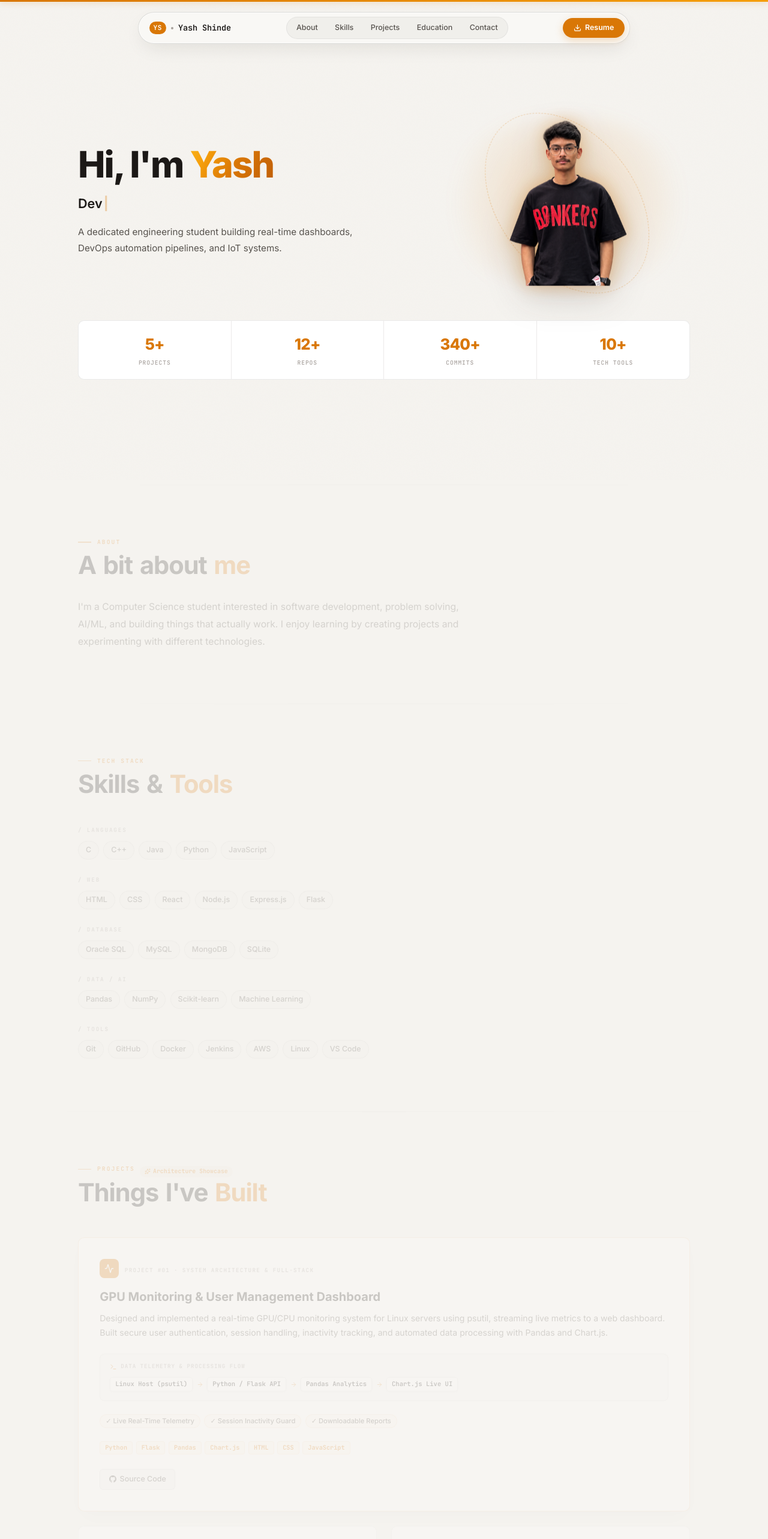
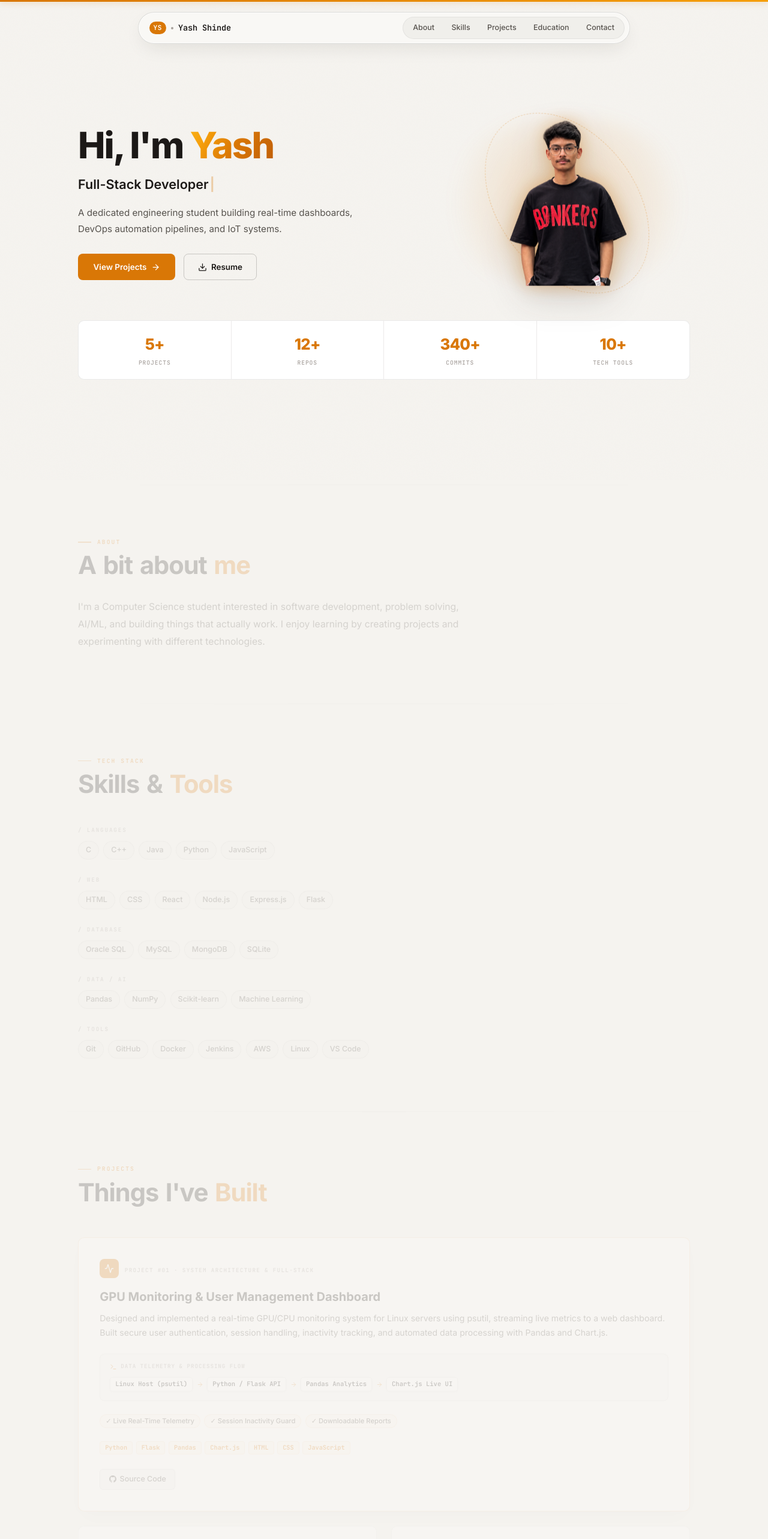
Before and after one commit to Yash-Shinde12/Portfolio, a React (Vite) app: page / in a window 1280 px wide. Shown: the top 2566 px of the page at 60% size. Built offline with nearby package versions, Linux system fonts and the light colour scheme.

Commit message:
Simplify footer to clean, minimal layout without redundant social icons

```diff
--- a/src/components/Footer.tsx
+++ b/src/components/Footer.tsx
@@ -1,11 +1,10 @@
-import { ArrowUp, Mail } from "lucide-react";
+import { ArrowUp } from "lucide-react";
 import { CONFIG } from "../config";
-import { GithubIcon, LinkedinIcon } from "./GithubIcon";
 
 export default function Footer() {
   const scrollToTop = () => {
     if ((window as any).lenisInstance) {
-      (window as any).lenisInstance.scrollTo(0, { duration: 1.6 });
+      (window as any).lenisInstance.scrollTo(0, { duration: 1.4 });
     } else {
       window.scrollTo({ top: 0, behavior: "smooth" });
     }
@@ -13,47 +12,15 @@ export default function Footer() {
 
   return (
     <footer>
-      {/* Accent gradient line */}
-      <div className="footer-accent-line" />
+      <div className="divider" style={{ marginBottom: "1.75rem" }} />
+      <div className="footer-content">
+        <span className="mono" style={{ fontSize: "0.72rem", color: "var(--text-2)" }}>
+          © {new Date().getFullYear()} <strong style={{ color: "var(--text-1)" }}>{CONFIG.name}</strong>
+        </span>
 
-      <div className="footer-content">
-        {/* Left: Name & tagline */}
-        <div className="footer-left">
-          <span className="footer-name">
-            © {new Date().getFullYear()} {CONFIG.name}
-          </span>
-          <span className="footer-tagline">
+        <span className="mono" style={{ fontSize: "0.62rem", color: "var(--text-3)", letterSpacing: "0.08em" }}>
           Designed & Built with care ✦
         </span>
-        </div>
-
-        {/* Right: Social icons + Back to top */}
-        <div className="footer-right">
-          <a
-            href={CONFIG.github}
-            target="_blank"
-            rel="noopener noreferrer"
-            className="footer-social-link"
-            aria-label="GitHub"
-          >
-            <GithubIcon size={16} />
-          </a>
-          <a
-            href={CONFIG.linkedin}
-            target="_blank"
-            rel="noopener noreferrer"
-            className="footer-social-link"
-            aria-label="LinkedIn"
-          >
-            <LinkedinIcon size={16} />
-          </a>
-          <a
-            href={`mailto:${CONFIG.email}`}
-            className="footer-social-link"
-            aria-label="Email"
-          >
-            <Mail size={16} />
-          </a>
 
         <button
           onClick={scrollToTop}
@@ -63,7 +30,6 @@ export default function Footer() {
           <ArrowUp size={12} /> Top
         </button>
       </div>
-      </div>
     </footer>
   );
 }
--- a/src/components/Hero.tsx
+++ b/src/components/Hero.tsx
@@ -1,12 +1,13 @@
 import { useState, useEffect, useRef } from "react";
 import { motion, useInView, useScroll, useTransform } from "framer-motion";
+import { ArrowRight, Download } from "lucide-react";
 import { CONFIG } from "../config";
 
 const TYPING_ROLES = [
-  "Computer Science Student & Developer",
-  "DevOps Engineer",
+  "Computer Science Student",
+  "Full-Stack Developer",
+  "Cloud & DevOps Enthusiast",
   "Cloud Computing Explorer",
-  "Full-Stack Web Developer",
 ];
 
 // Smooth Animated Count-Up Stat Component
@@ -23,10 +24,10 @@ function CountUpStat({ value }: { value: string }) {
     if (!isInView || targetNumber === 0) return;
 
     let start = 0;
-    const duration = 1600; // 1.6s smooth duration
-    const steps = 60;
-    const increment = targetNumber / steps;
-    const stepTime = duration / steps;
+    const duration = 1600; // ms
+    const stepTime = 25;
+    const totalSteps = duration / stepTime;
+    const increment = targetNumber / totalSteps;
 
     const timer = setInterval(() => {
       start += increment;
@@ -43,8 +44,8 @@ function CountUpStat({ value }: { value: string }) {
 
   return (
     <span ref={ref}>
-      {targetNumber > 0 ? count : value}
-      {targetNumber > 0 ? suffix : ""}
+      {count}
+      {suffix}
     </span>
   );
 }
@@ -90,6 +91,20 @@ export default function Hero() {
 
     return () => clearTimeout(timer);
   }, [displayedText, isDeleting, roleIndex]);
+
+  const handleScrollToProjects = (e: React.MouseEvent<HTMLAnchorElement>) => {
+    e.preventDefault();
+    const targetEl = document.getElementById("projects");
+    if (targetEl) {
+      const lenisInstance = (window as any).lenisInstance;
+      if (lenisInstance && typeof lenisInstance.scrollTo === "function") {
+        lenisInstance.scrollTo(targetEl, { offset: -90, duration: 1.2 });
+      } else {
+        const y = targetEl.getBoundingClientRect().top + window.scrollY - 90;
+        window.scrollTo({ top: y, behavior: "smooth" });
+      }
+    }
+  };
 
   return (
     <section
@@ -178,11 +193,40 @@ export default function Hero() {
                   color: "var(--text-2)",
                   lineHeight: 1.75,
                   maxWidth: 460,
-                marginBottom: "0.5rem",
+                  marginBottom: "0.25rem",
                 }}
               >
                 {CONFIG.tagline}
               </motion.p>
+
+              {/* CTA Action Buttons */}
+              <motion.div
+                initial={{ opacity: 0, y: 16 }}
+                animate={{ opacity: 1, y: 0 }}
+                transition={{ duration: 0.5, delay: 0.36 }}
+                style={{
+                  display: "flex",
+                  gap: "0.85rem",
+                  marginTop: "1.5rem",
+                  flexWrap: "wrap",
+                }}
+              >
+                <a
+                  href="#projects"
+                  onClick={handleScrollToProjects}
+                  className="btn-primary"
+                >
+                  View Projects <ArrowRight size={15} />
+                </a>
+                <a
+                  href={CONFIG.resume}
+                  target="_blank"
+                  rel="noopener noreferrer"
+                  className="btn-outline"
+                >
+                  <Download size={15} /> Resume
+                </a>
+              </motion.div>
             </div>
 
             {/* Right: Seamless Cutout Portrait */}
--- a/src/components/Navbar.tsx
+++ b/src/components/Navbar.tsx
@@ -123,18 +123,6 @@ export default function Navbar() {
             })}
           </div>
 
-          {/* Action button */}
-          <div className="notch-actions">
-            <a
-              href={CONFIG.resume}
-              download
-              className="notch-btn-resume"
-              title="Download Resume"
-            >
-              <Download size={13} />
-              <span className="resume-text">Resume</span>
-            </a>
-
           {/* Mobile Hamburger Toggle */}
           <button
             id="nav-toggle"
@@ -145,7 +133,6 @@ export default function Navbar() {
             <span className={`hamburger-bar ${mobileOpen ? "open-1" : ""}`} />
             <span className={`hamburger-bar ${mobileOpen ? "open-2" : ""}`} />
           </button>
-          </div>
         </motion.nav>
       </header>
 
--- a/src/components/Projects.tsx
+++ b/src/components/Projects.tsx
@@ -1,5 +1,5 @@
 import { motion } from "framer-motion";
-import { ExternalLink, Terminal, Cpu, ArrowRight, Sparkles, Activity, Layers } from "lucide-react";
+import { ExternalLink, Terminal, Cpu, ArrowRight, Activity, Layers } from "lucide-react";
 import { CONFIG } from "../config";
 import { GithubIcon } from "./GithubIcon";
 import StaggerText from "./StaggerText";
@@ -76,25 +76,7 @@ export default function Projects() {
           transition={{ duration: 0.4 }}
           style={{ marginBottom: "2.75rem" }}
         >
-          <div style={{ display: "flex", alignItems: "center", gap: "0.5rem" }}>
-            <p className="eyebrow">Projects</p>
-            <span
-              style={{
-                display: "inline-flex",
-                alignItems: "center",
-                gap: "4px",
-                fontSize: "0.62rem",
-                fontFamily: "var(--font-mono)",
-                color: "var(--accent)",
-                background: "var(--accent-dim)",
-                padding: "2px 8px",
-                borderRadius: "99px",
-                fontWeight: 600,
-              }}
-            >
-              <Sparkles size={10} /> Architecture Showcase
-            </span>
-          </div>
+          <p className="eyebrow">Projects</p>
           <StaggerText text="Things I've Built" accentWord="Built" />
         </motion.div>
 
```
Lines whose indentation alone changed are shown as unchanged.
